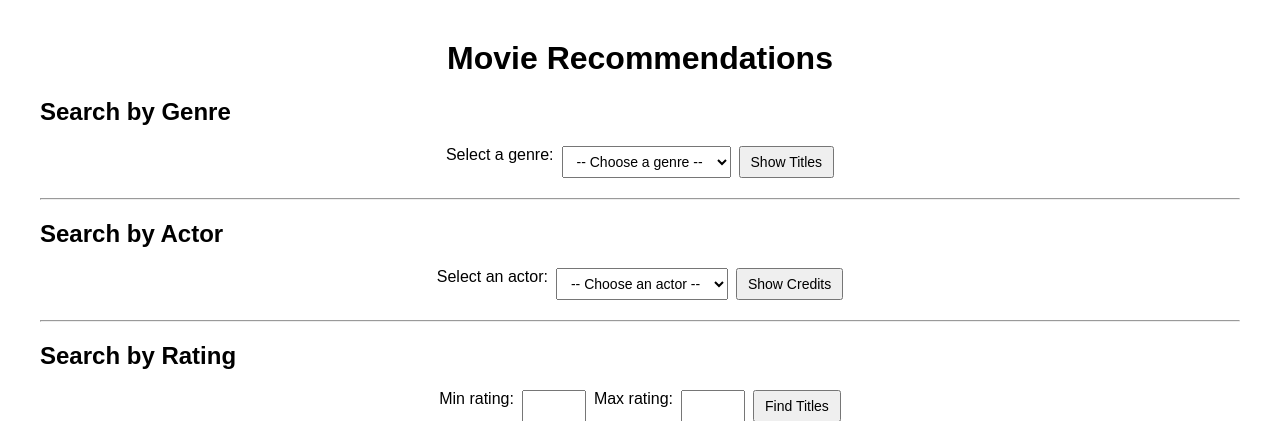
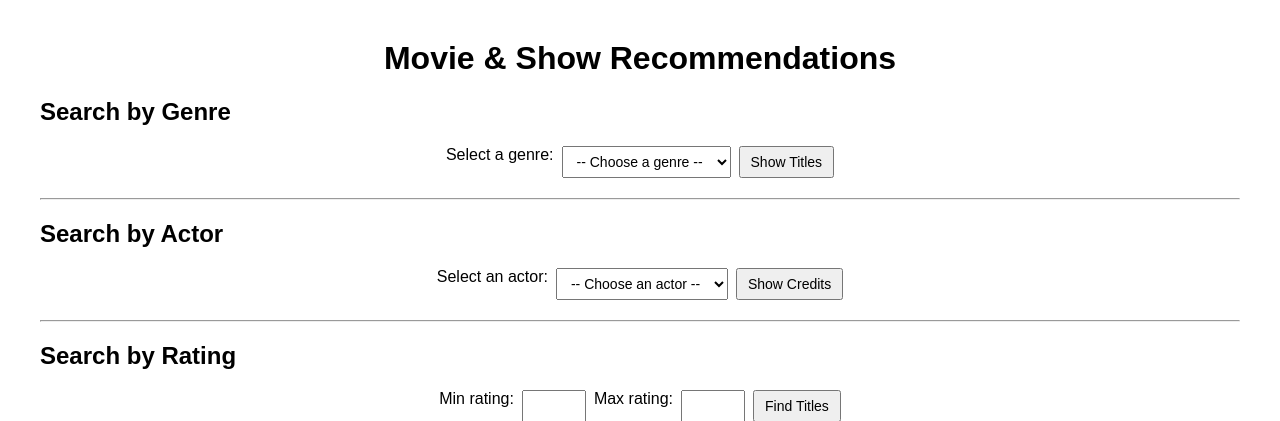
Before and after one commit to carolina-mx5/412-Project, a Flask app: page / in a window 1280 px wide. Shown: the top 421 px of the page. Run offline with Flask 3, Linux system fonts and the light colour scheme; data that the repository does not hold is empty; some libraries are stand-ins or nearby versions.

Commit message:
Update index.html

```diff
--- a/templates/index.html
+++ b/templates/index.html
@@ -6,7 +6,7 @@
   <link rel="stylesheet" href="{{ url_for('static', filename='styles.css') }}">
 </head>
 <body>
-  <h1>Movie Recommendations</h1>
+  <h1>Movie & Show Recommendations</h1>
   <!-- GENRE SECTION -->
 <section>
     <h2>Search by Genre</h2>
```
